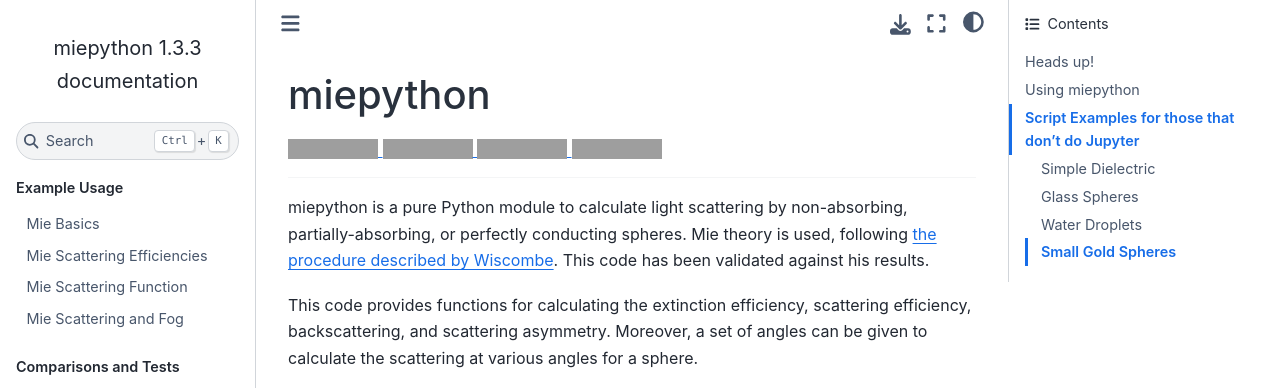
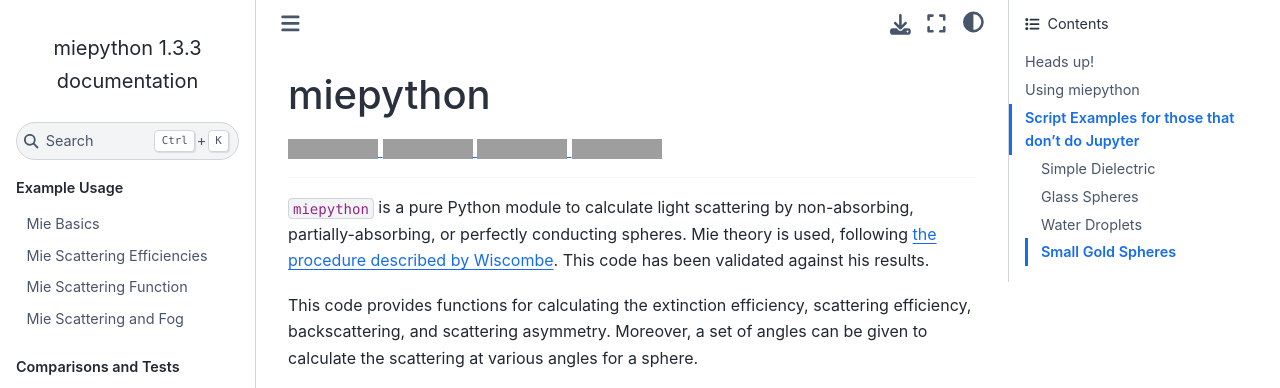
Before and after one commit to scottprahl/miepython, a Sphinx documentation site: the page built from docs/index.rst, in a window 1280 px wide and 900 px high, cut to the strip 0-388 px from the top of the window. Built offline with Sphinx 7.4.7 and the Sphinx Book theme 1.1.4, drawn with Linux system fonts in a browser that asks for light colours; grey boxes are pictures that could not be loaded.

```diff
--- a/README.rst
+++ b/README.rst
@@ -15,7 +15,7 @@ miepython
 
 __________
 
-miepython is a pure Python module to calculate light scattering by
+``miepython`` is a pure Python module to calculate light scattering by
 non-absorbing, partially-absorbing, or perfectly conducting spheres. Mie
 theory is used, following `the procedure described by Wiscombe
 <http://opensky.ucar.edu/islandora/object/technotes:232>`_. This code has
@@ -26,7 +26,7 @@ This code provides functions for calculating the extinction efficiency, scatteri
 Pay Attention!
 --------------
 
-When comparing different Mie scattering codes, make sure that you're aware of the conventions used by each code.  miepython makes the following assumptions
+When comparing different Mie scattering codes, make sure that you're aware of the conventions used by each code.  ``miepython`` makes the following assumptions
 
 #. the imaginary part of the complex index of refraction for absorbing spheres is *negative*.
 
--- a/docs/index.rst
+++ b/docs/index.rst
@@ -15,7 +15,7 @@ miepython
 
 ----
 
-miepython is a pure Python module to calculate light scattering by
+``miepython`` is a pure Python module to calculate light scattering by
 non-absorbing, partially-absorbing, or perfectly conducting spheres. Mie
 theory is used, following `the procedure described by Wiscombe
 <http://opensky.ucar.edu/islandora/object/technotes:232>`_. This code has
```
